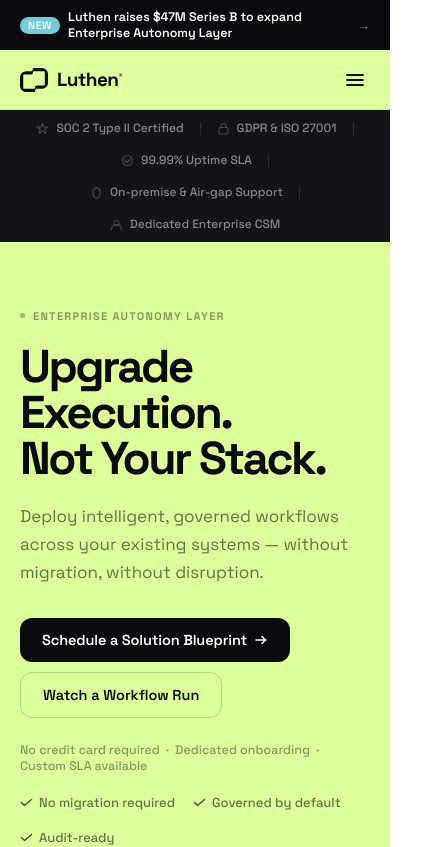
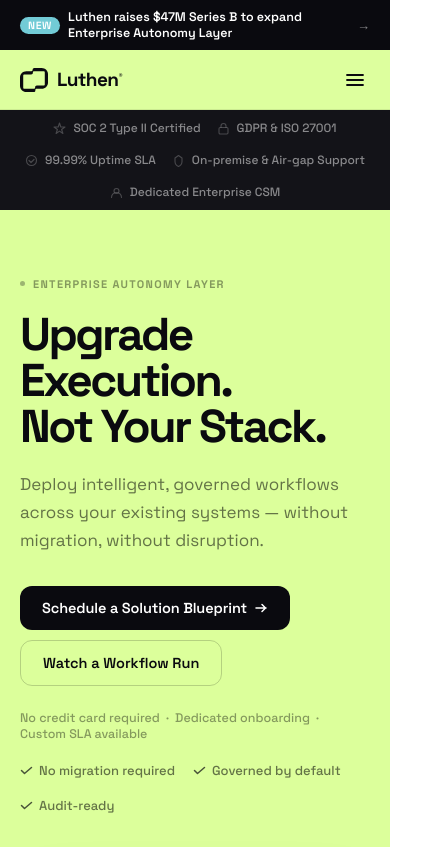
Before and after one commit to sagilorenzo1996/luthenwebsite, a React (Vite) app: page / in a window 390 px wide. Shown: the top 847 px of the page, 430 px wide, since content can reach past the window. Built offline with nearby package versions, Linux system fonts and the light colour scheme.

Commit message:
Refine global styles: update body properties, improve text wrapping, and adjust z-index/overflow for better layout consistency.

```diff
--- a/src/styles/global.css
+++ b/src/styles/global.css
@@ -20,8 +20,8 @@
   --ease: cubic-bezier(0.4,0,0.2,1);
 }
 *,*::before,*::after{margin:0;padding:0;box-sizing:border-box}
-html{scroll-behavior:smooth;font-size:16px}
-body{font-family:'Space Grotesk',sans-serif;background:#fff;color:var(--black);overflow-x:hidden;-webkit-font-smoothing:antialiased;-moz-osx-font-smoothing:grayscale}
+html{scroll-behavior:smooth;font-size:16px;overflow-x:hidden}
+body{font-family:'Space Grotesk',sans-serif;background:#fff;color:var(--black);overflow-x:hidden;width:100%;-webkit-font-smoothing:antialiased;-moz-osx-font-smoothing:grayscale}
 img,svg{display:block}
 a{text-decoration:none;color:inherit}
 
@@ -199,7 +199,7 @@
   content:'';position:absolute;right:-200px;bottom:-200px;
   width:600px;height:600px;
   background:radial-gradient(circle,rgba(114,203,214,0.18) 0%,transparent 65%);
-  pointer-events:none;
+  pointer-events:none;z-index:0;
 }
 .hero-eyebrow{
   display:inline-flex;align-items:center;gap:8px;
@@ -212,6 +212,7 @@
   font-size:clamp(46px,5.2vw,72px);font-weight:700;line-height:1.01;letter-spacing:-2.5px;
   color:var(--black);margin-bottom:20px;
   animation:fadeUp 0.6s 0.12s both;
+  overflow-wrap: break-word;
 }
 .hero-sub{
   font-size:17px;line-height:1.65;color:rgba(0,0,0,0.55);
@@ -353,6 +354,7 @@
 .s-h2{
   font-size:clamp(30px,3.5vw,50px);font-weight:700;
   letter-spacing:-1.8px;line-height:1.08;margin-bottom:14px;
+  overflow-wrap: break-word;
 }
 .s-body{font-size:15.5px;line-height:1.65;color:var(--g600);font-weight:400;max-width:520px}
 .center{text-align:center}
@@ -816,8 +818,9 @@
   .stat-item:nth-child(2){border-right:none}
   .s{padding:64px 20px}
   .trust-bar{padding:10px 20px;gap:16px}
+  .trust-div{display:none}
   .footer-grid{grid-template-columns:1fr 1fr}
-  .announce-bar{padding:9px 20px}
+  .announce-bar{padding:9px 20px;overflow:hidden}
   .page-hero{padding:60px 20px}
   .cta-s{padding:80px 20px}
   .testi-s{padding:64px 20px}
```
